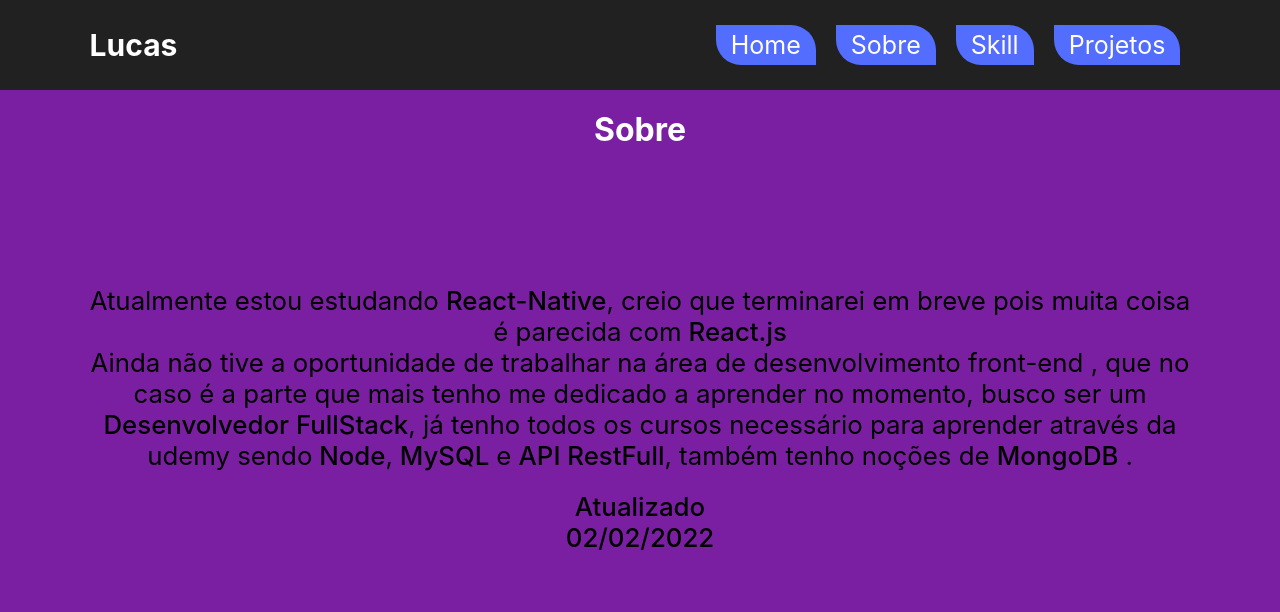
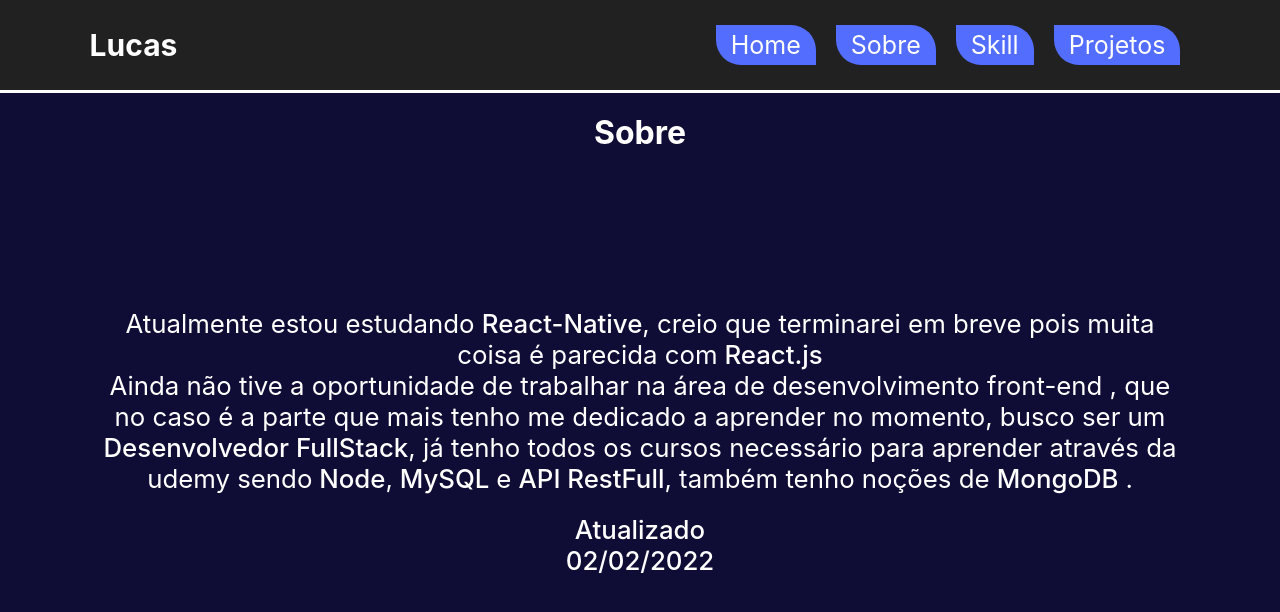
Before and after one commit to DigitalHDR/Meu-portfolio-react, a React (Create React App) app: page /sobre in a window 1280 px wide. Shown: the top 612 px of the page. Built offline with nearby package versions, Linux system fonts and the light colour scheme.

Commit message:
root cores add nas páginas

```diff
--- a/src/App.css
+++ b/src/App.css
@@ -13,11 +13,11 @@
 
   --h1-geral: #FFFFFF;
 
-  --bg-geral: #7B1FA2;
+  --bg-geral: #0f0d35;
 
-  --bg-card: #FFFFFF;
+  --bg-card: #ffffff;
   --card-title: #695353;
-  --card-text-color: #757575;
+  --card-text-color: #665f5f;
 
   --bg-cardBotao: #536DFE;
   --bg-cardBotaoHover: #AE3C85;
@@ -31,12 +31,12 @@ html::-webkit-scrollbar {
 
 html::-webkit-scrollbar-thumb {
   border-radius: 5px;
-  background-color: #0084ff;
+  background-color: var(--bg-cardBotao);
 }
 
 html::-webkit-scrollbar-track {
   border-radius: 30px;
-  background-color: #000000;
+  background-color: var(--bg-header);
 }
 
 body {
--- a/src/components/Card/index.jsx
+++ b/src/components/Card/index.jsx
@@ -11,7 +11,9 @@ export default function index(props) {
         </div>
 
         <div className='card_descricao'>
+          <hr />
           <h4>{props.title}</h4>
+          <hr />
           <p>{props.desc}</p>
         </div>
 
--- a/src/components/Header/header.css
+++ b/src/components/Header/header.css
@@ -3,6 +3,8 @@
   align-items: center;
   justify-content: space-between;
   background-color: var(--bg-header);
+  border-bottom-style: solid;
+  border-bottom-color: var(--bg-card);
 }
 
 .nav_header h1 {
@@ -48,10 +50,12 @@ button {
     height: 211px;
     max-height: 211px;
     width: 100%;
-    background-color: #ac239a;
+    background-color: var(--bg-header);
     display: flex;
     flex-direction: column;
     align-items: center;
+    border-bottom-style: solid;
+    border-bottom-color: var(--bg-card);
   }
 
   #hidden a {
--- a/src/pages/Home/home.css
+++ b/src/pages/Home/home.css
@@ -11,11 +11,12 @@
 }
 
 .boxTexto p {
+  color: var(--h1-geral);
   font-size: calc(24px + 2vw);
 }
 
 .boxTexto .corNone {
-  color: blue;
+  color: var(--bg-cardBotao);
 }
 
 .boxFoto {
--- a/src/pages/Skill/skill.css
+++ b/src/pages/Skill/skill.css
@@ -9,7 +9,6 @@
   width: 40%;
   padding: 0px 20px 20px;
   border-radius: 10px;
-  background-color: var(--bg-card);
 }
 
 .containerSkill .boxTxt {
@@ -17,6 +16,7 @@
   margin-top: 20px;
   display: flex;
   justify-content: space-between;
+  color: var(--h1-geral);
 }
 
 .containerSkill .boxTxt span {
@@ -49,98 +49,98 @@
 
 .html {
   background: linear-gradient(to left, #ff0000, #ff8484);
-  box-shadow: 0 3px 3px -5px #ff0000, 0 2px 5px #F2709C;
+  /* box-shadow: 0 3px 3px -5px #ff0000, 0 2px 5px #F2709C; */
 }
 
 .css {
   background: linear-gradient(to left, #0059ff, #83afff);
-  box-shadow: 0 3px 3px -5px #0059ff, 0 2px 5px #83afff;
+  /* box-shadow: 0 3px 3px -5px #0059ff, 0 2px 5px #83afff; */
 }
 
 .javascript {
   background: linear-gradient(to left, #ffc400, #fff789);
-  box-shadow: 0 3px 3px -5px #ffc400, 0 2px 5px #fff789;
+  /* box-shadow: 0 3px 3px -5px #ffc400, 0 2px 5px #fff789; */
 }
 
 .sass {
   background: linear-gradient(to left, #d14c8f, #da89b1);
-  box-shadow: 0 3px 3px -5px #d14c8f, 0 2px 5px #da89b1;
+  /* box-shadow: 0 3px 3px -5px #d14c8f, 0 2px 5px #da89b1; */
 }
 
 .bootstrap {
   background: linear-gradient(to left, #213292, #666d97);
-  box-shadow: 0 3px 3px -5px #213292, 0 2px 5px #3a4168;
+  /* box-shadow: 0 3px 3px -5px #213292, 0 2px 5px #3a4168; */
 }
 
 .react,
 .reactNative {
   background: linear-gradient(to left, #06a4ff, #76bfe9);
-  box-shadow: 0 3px 3px -5px #06a4ff, 0 2px 5px #76bfe9;
+  /* box-shadow: 0 3px 3px -5px #06a4ff, 0 2px 5px #76bfe9; */
 }
 
 .redux {
   background: linear-gradient(to left, #d807eb, #e98af1);
-  box-shadow: 0 3px 3px -5px #d807eb, 0 2px 5px #e98af1;
+  /* box-shadow: 0 3px 3px -5px #d807eb, 0 2px 5px #e98af1; */
 }
 
 .next {
   background: linear-gradient(to left, #000000, #5c5959);
-  box-shadow: 0 3px 3px -5px #000000, 0 2px 5px #5c5959;
+  /* box-shadow: 0 3px 3px -5px #000000, 0 2px 5px #5c5959; */
 }
 
 .typescript {
   background: linear-gradient(to left, #0784eb, #79b6e7);
-  box-shadow: 0 3px 3px -5px #0784eb, 0 2px 5px #79b6e7;
+  /* box-shadow: 0 3px 3px -5px #0784eb, 0 2px 5px #79b6e7; */
 }
 
 .webpack {
   background: linear-gradient(to left, #00b2f8, #a8e4fc);
-  box-shadow: 0 3px 3px -5px #2dc3ff, 0 2px 5px #a8e4fc;
+  /* box-shadow: 0 3px 3px -5px #2dc3ff, 0 2px 5px #a8e4fc; */
 }
 
 .firebase {
   background: linear-gradient(to left, #d9dd00, #e3e4b5);
-  box-shadow: 0 3px 3px -5px #d9dd00, 0 2px 5px #e3e4b5;
+  /* box-shadow: 0 3px 3px -5px #d9dd00, 0 2px 5px #e3e4b5; */
 }
 
 .git {
   background: linear-gradient(to left, #eb8107, #dac7b2);
-  box-shadow: 0 3px 3px -5px #eb8107, 0 2px 5px #dac7b2;
+  /* box-shadow: 0 3px 3px -5px #eb8107, 0 2px 5px #dac7b2; */
 }
 
 .photoshop {
   background: linear-gradient(to left, #0b07eb, #7674df);
-  box-shadow: 0 3px 3px -5px #0b07eb, 0 2px 5px #7674df;
+  /* box-shadow: 0 3px 3px -5px #0b07eb, 0 2px 5px #7674df; */
 }
 
 .illustrator {
   background: linear-gradient(to left, #c43e01, #ecbc94);
-  box-shadow: 0 3px 3px -5px #eb6e07, 0 2px 5px #ecbc94;
+  /* box-shadow: 0 3px 3px -5px #eb6e07, 0 2px 5px #ecbc94; */
 }
 
 .formik {
   background: linear-gradient(to left, #025de6, #ffffff);
-  box-shadow: 0 3px 3px -5px #025de6, 0 2px 5px #ffffff;
+  /* box-shadow: 0 3px 3px -5px #025de6, 0 2px 5px #ffffff; */
 }
 
 .reactForm {
   background: linear-gradient(to left, #f159cb, #f8cced);
-  box-shadow: 0 3px 3px -5px #f159cb, 0 2px 5px #f8cced;
+  /* box-shadow: 0 3px 3px -5px #f159cb, 0 2px 5px #f8cced; */
 }
 
 .node {
   background: linear-gradient(to left, #47a00b, #48ff00);
-  box-shadow: 0 3px 3px -5px #47a00b, 0 2px 5px #48ff00;
+  /* box-shadow: 0 3px 3px -5px #47a00b, 0 2px 5px #48ff00; */
 }
 
 .mongodb {
   background: linear-gradient(to left, #03b421, #85da63);
-  box-shadow: 0 3px 3px -5px #47a00b, 0 2px 5px #48ff00;
+  /* box-shadow: 0 3px 3px -5px #47a00b, 0 2px 5px #48ff00; */
 }
 
 .mySQL {
   background: linear-gradient(to left, #ff9100, #10a6d4);
-  box-shadow: 0 3px 3px -5px #ff9100, 0 2px 5px #10a6d4;
+  /* box-shadow: 0 3px 3px -5px #ff9100, 0 2px 5px #10a6d4; */
 }
 
 @media (max-width: 814px) {
--- a/src/pages/Sobre/index.jsx
+++ b/src/pages/Sobre/index.jsx
@@ -4,6 +4,7 @@ export default function Sobre() {
   return (
     <div className="container">
     <h1>Sobre</h1>
+    <br />
       <div className='sobre_box'>
         <p >Atualmente estou estudando <span>React-Native</span>,
           creio que terminarei em breve pois muita coisa é parecida com
--- a/src/pages/Sobre/sobre.css
+++ b/src/pages/Sobre/sobre.css
@@ -1,11 +1,13 @@
 .sobre_box {
-  padding: 50px 0 50px;
+  padding: 50px 10px 50px;
   min-height: calc(80vh - 101px);
   display: flex;
   align-items: center;
   justify-content: center;
   text-align: center;
   flex-direction: column;
+  color: var(--h1-geral);
+  border-radius: 10px;
 }
 
 .sobre_box p {
```
